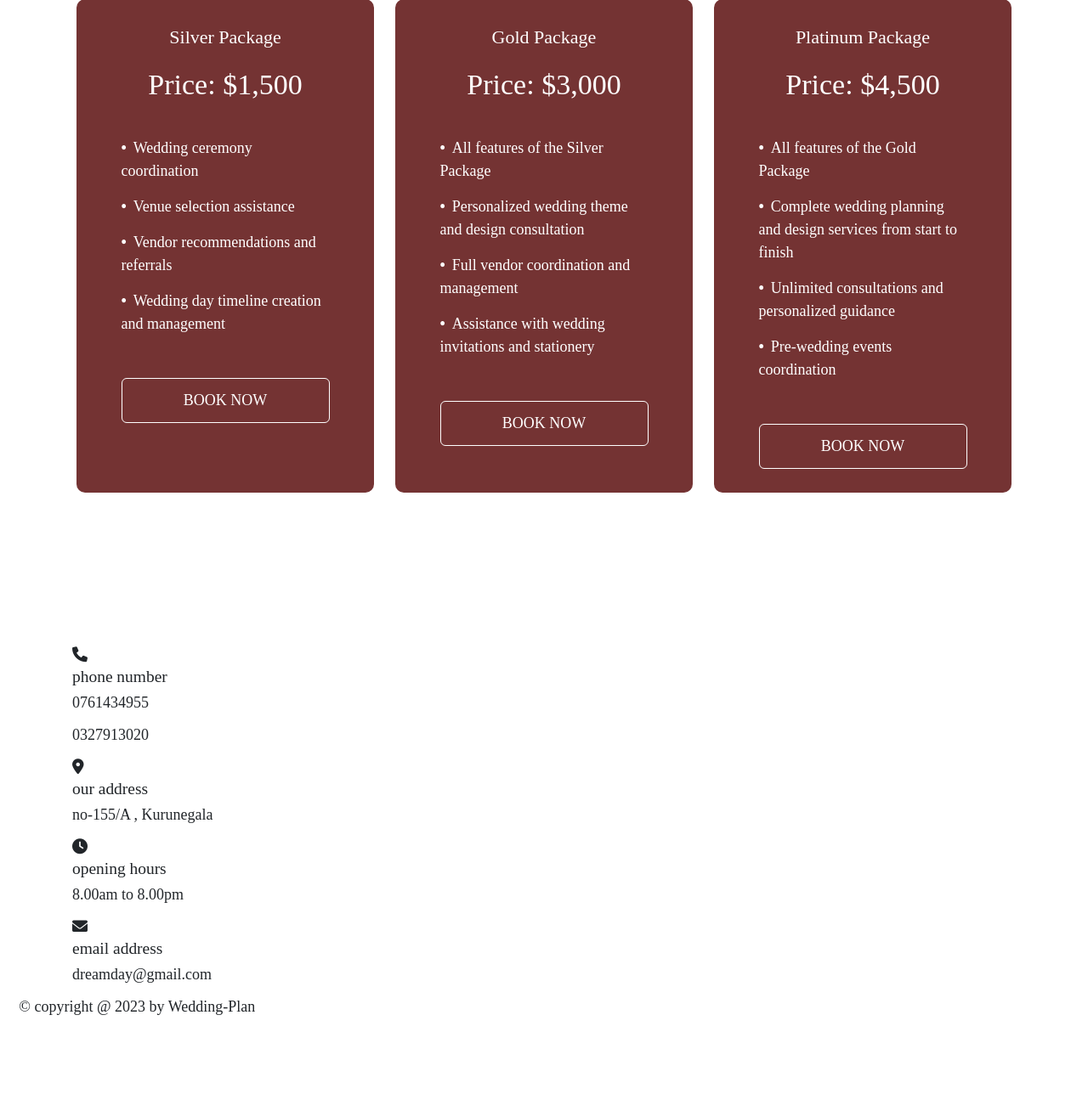
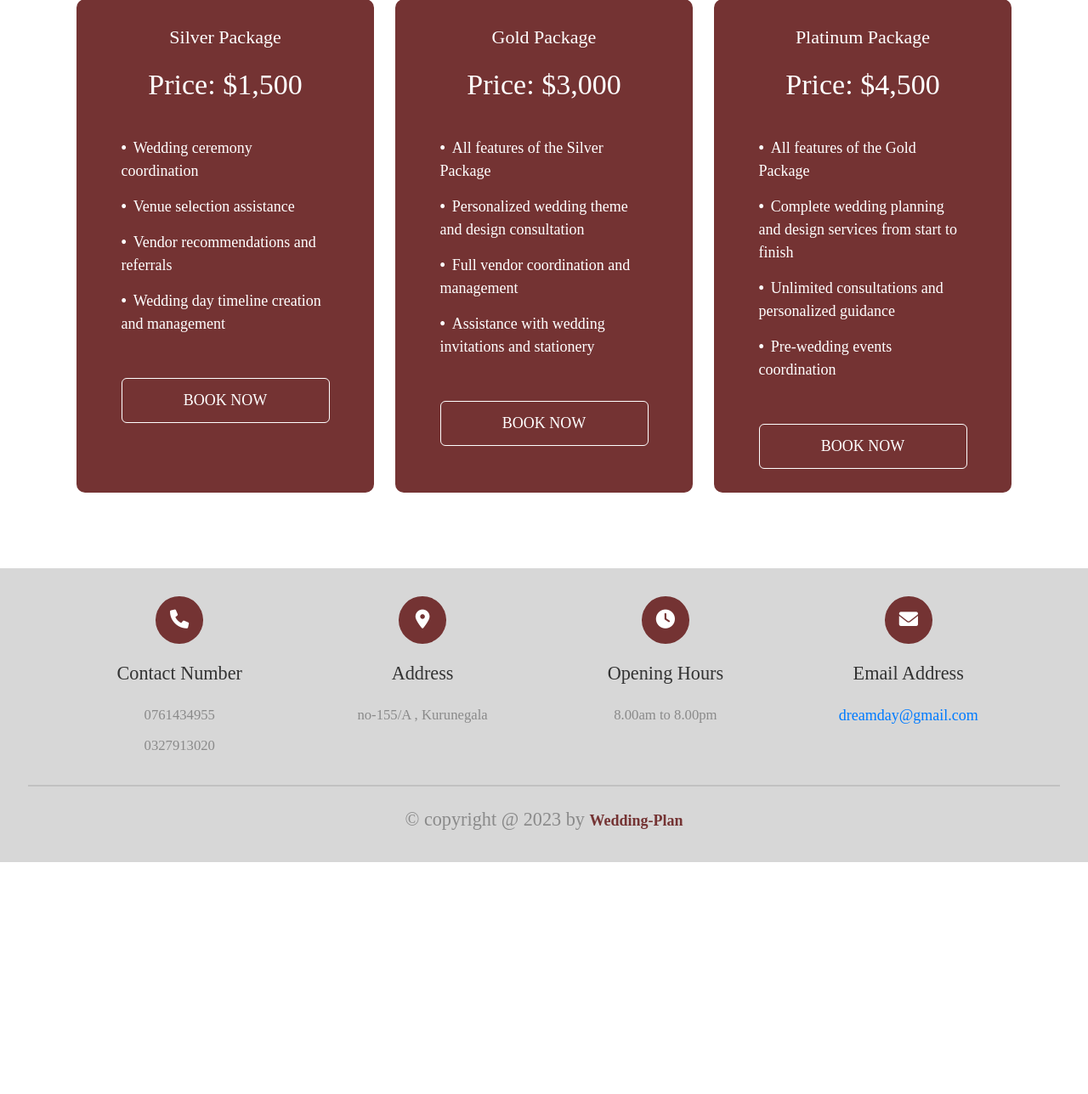
Before and after one commit to munazzahammf/wedding-plan, a PHP site: page / in a window 1280 px wide. Shown: the part 2847-4135 px from the top of the page at 85% size. After the commit the page ends 3862 px from the top, so only its background shows below. Run offline with PHP 8.4, Linux system fonts and the light colour scheme; some web fonts are replaced.

Commit message:
footer error fixed.

```diff
--- a/index.php
+++ b/index.php
@@ -362,33 +362,33 @@
 
    <!-- footer section starts  -->
 
-   <section class="footer">
+   <footer class="p-5">
 
       <div class="box-container container">
 
          <div class="box">
             <i class="fas fa-phone"></i>
-            <h3>phone number</h3>
+            <h3>Contact Number</h3>
             <p>0761434955</p>
             <p>0327913020</p>
          </div>
 
          <div class="box">
             <i class="fas fa-map-marker-alt"></i>
-            <h3>our address</h3>
+            <h3>Address</h3>
             <p> no-155/A , Kurunegala</p>
          </div>
 
          <div class="box">
             <i class="fas fa-clock"></i>
-            <h3>opening hours</h3>
+            <h3>Opening Hours</h3>
             <p>8.00am to 8.00pm</p>
          </div>
 
          <div class="box">
             <i class="fas fa-envelope"></i>
-            <h3>email address</h3>
-            <p>dreamday@gmail.com</p>
+            <h3>Email Address</h3>
+            <p><a href="mailto:dreamday@gmail.com">dreamday@gmail.com</a></p>
          </div>
 
       </div>
@@ -397,7 +397,7 @@
          <?php echo date('Y'); ?> by <span> Wedding-Plan</span>
       </div>
 
-   </section>
+   </footer>
 
    <!-- footer section ends -->
 
```
